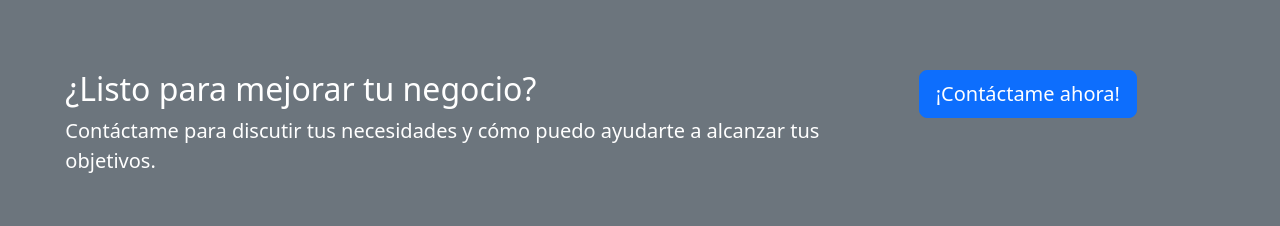
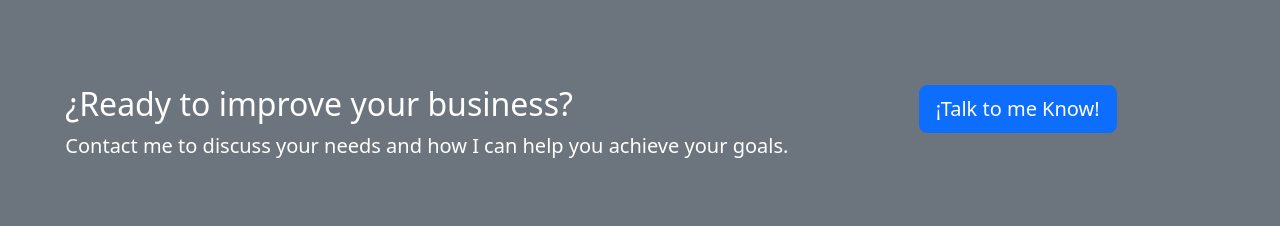
Before and after one commit to luisfall/first_exam, a Next.js app: page / in a window 1280 px wide. Shown: the part 465-691 px from the top of the page. Built offline with nearby package versions, Linux system fonts and the light colour scheme; no server answers.

Commit message:
Changing a little errors

```diff
--- a/src/components/callToAction/CallToAction.tsx
+++ b/src/components/callToAction/CallToAction.tsx
@@ -6,12 +6,12 @@ const CallToAction = () => {
          <div className="h-100 w-100 d-flex justify-content-center align-content-center">
             <div className="row d-flex flex-row justify-content-center align-content-center w-100 ">
                <div className="col-md-8 justify-content-center">
-                  <h2 className="text-white">¿Listo para mejorar tu negocio?</h2>
-                  <p className="lead text-white">Contáctame para discutir tus necesidades y cómo puedo ayudarte a alcanzar tus objetivos.</p>
+                  <h2 className="text-white">¿Ready to improve your business?</h2>
+                  <p className="lead text-white">Contact me to discuss your needs and how I can help you achieve your goals.</p>
                </div>
                <div className="col-3">
                   <a href="#contact" className="btn btn-lg btn-primary btn-block">
-                     ¡Contáctame ahora!
+                     ¡Talk to me Know!
                   </a>
                </div>
             </div>
--- a/src/components/footer/Footer.tsx
+++ b/src/components/footer/Footer.tsx
@@ -1,5 +1,6 @@
 import Image from 'next/image'
 import React, { useRef } from 'react'
+
 const Footer = () => {
    return (
       <footer className="bg-primary text-center text-white">
```
